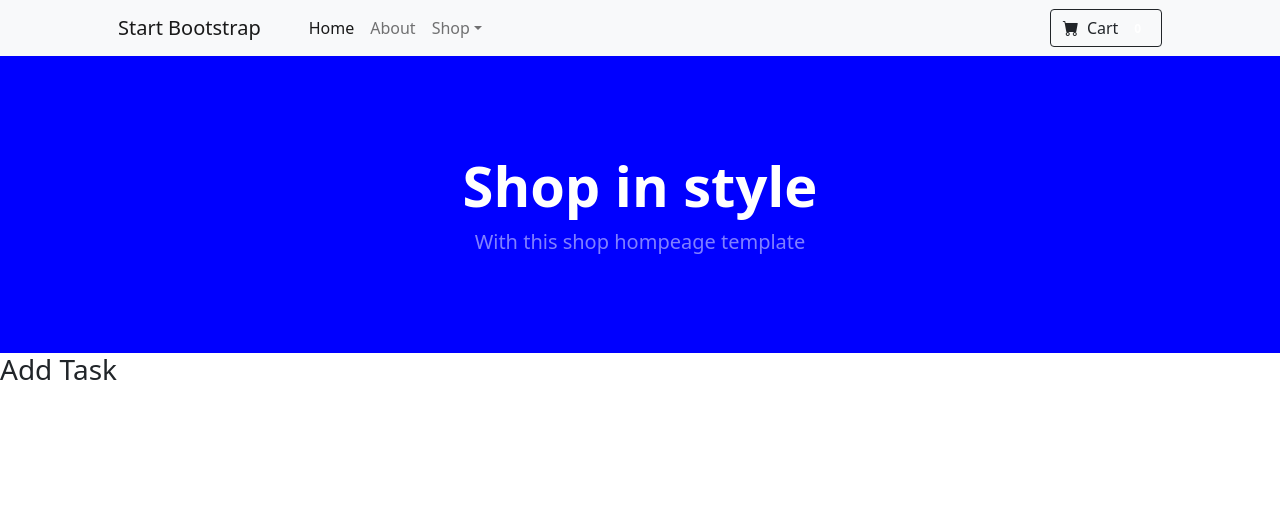
After one commit to Jonasitoelprogramador/Milestone3, a Flask app: template templates/add_recipe.html in a window 1280 px wide. The commit adds this page. Shown: the top 514 px of the page. Run offline with Flask 2, Linux system fonts and the light colour scheme; the template is opened without the code that fills it, so the values that code supplies are empty; some libraries are stand-ins or nearby versions.

Commit message:
add new page add_recipe which will be used by the user to add a new recipe

```diff
--- /dev/null
+++ b/templates/add_recipe.html
@@ -0,0 +1,4 @@
+{% extends "index.html" %}
+ {% block content %}
+ <h3>Add Task</h3>
+ {% endblock %}
--- /dev/null
+++ b/templates/index.html
@@ -0,0 +1,68 @@
+<!DOCTYPE html>
+<html lang="en">
+    <head>
+        <meta charset="utf-8" />
+        <meta name="viewport" content="width=device-width, initial-scale=1, shrink-to-fit=no" />
+        <meta name="description" content="" />
+        <meta name="author" content="" />
+        <title>Shop Homepage - Start Bootstrap Template</title>
+        <!-- Favicon-->
+        <link rel="icon" type="image/x-icon" href="assets/favicon.ico" />
+        <!-- Bootstrap icons-->
+        <link href="https://cdn.jsdelivr.net/npm/bootstrap-icons@1.5.0/font/bootstrap-icons.css" rel="stylesheet" />
+        <!-- Core theme CSS (includes Bootstrap)-->
+        <link href="static/css/styles.css" rel="stylesheet" />
+    </head>
+    <body>
+        <!-- Navigation-->
+        <nav class="navbar navbar-expand-lg navbar-light bg-light">
+            <div class="container px-4 px-lg-5">
+                <a class="navbar-brand" href="#!">Start Bootstrap</a>
+                <button class="navbar-toggler" type="button" data-bs-toggle="collapse" data-bs-target="#navbarSupportedContent" aria-controls="navbarSupportedContent" aria-expanded="false" aria-label="Toggle navigation"><span class="navbar-toggler-icon"></span></button>
+                <div class="collapse navbar-collapse" id="navbarSupportedContent">
+                    <ul class="navbar-nav me-auto mb-2 mb-lg-0 ms-lg-4">
+                        <li class="nav-item"><a class="nav-link active" aria-current="page" href="#!">Home</a></li>
+                        <li class="nav-item"><a class="nav-link" href="#!">About</a></li>
+                        <li class="nav-item dropdown">
+                            <a class="nav-link dropdown-toggle" id="navbarDropdown" href="#" role="button" data-bs-toggle="dropdown" aria-expanded="false">Shop</a>
+                            <ul class="dropdown-menu" aria-labelledby="navbarDropdown">
+                                <li><a class="dropdown-item" href="#!">All Products</a></li>
+                                <li><hr class="dropdown-divider" /></li>
+                                <li><a class="dropdown-item" href="#!">Popular Items</a></li>
+                                <li><a class="dropdown-item" href="#!">New Arrivals</a></li>
+                            </ul>
+                        </li>
+                    </ul>
+                    <form class="d-flex">
+                        <button class="btn btn-outline-dark" type="submit">
+                            <i class="bi-cart-fill me-1"></i>
+                            Cart
+                            <span class="badge bg-dark text-white ms-1 rounded-pill">0</span>
+                        </button>
+                    </form>
+                </div>
+            </div>
+        </nav>
+        <!-- Header-->
+        <header class="bg-blue py-5">
+            <div class="container px-4 px-lg-5 my-5">
+                <div class="text-center text-white">
+                    <h1 class="display-4 fw-bolder">Shop in style</h1>
+                    <p class="lead fw-normal text-white-50 mb-0">With this shop hompeage template</p>
+                </div>
+            </div>
+        </header>
+        <!-- Section-->
+    {% block content %}
+    {% endblock %}
+        </section>
+        <!-- Footer-->
+        <footer class="py-5 bg-dark">
+            <div class="container"><p class="m-0 text-center text-white">Copyright &copy; Your Website 2021</p></div>
+        </footer>
+        <!-- Bootstrap core JS-->
+        <script src="https://cdn.jsdelivr.net/npm/bootstrap@5.0.1/dist/js/bootstrap.bundle.min.js"></script>
+        <!-- Core theme JS-->
+        <script src="js/scripts.js"></script>
+    </body>
+</html>
```
Also changed, not shown: templates/recipes.html (+24 -4 lines).
